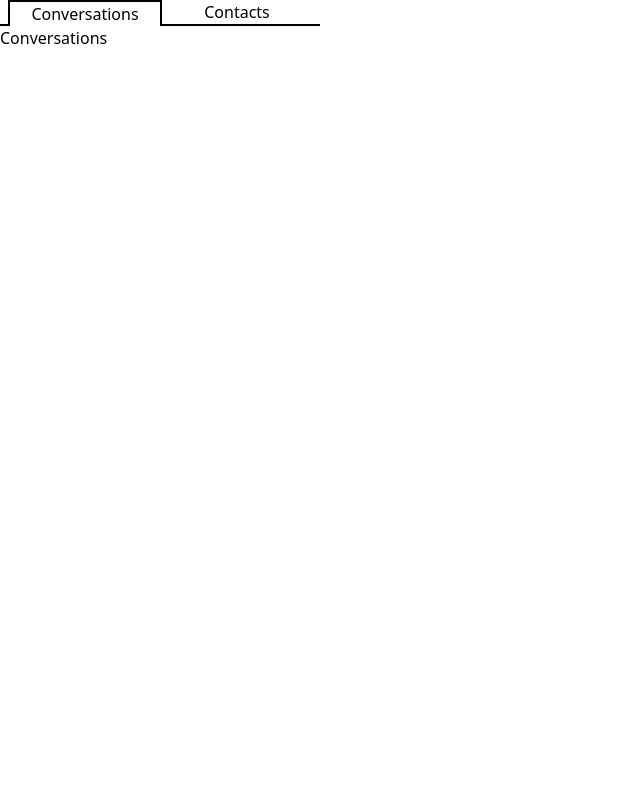
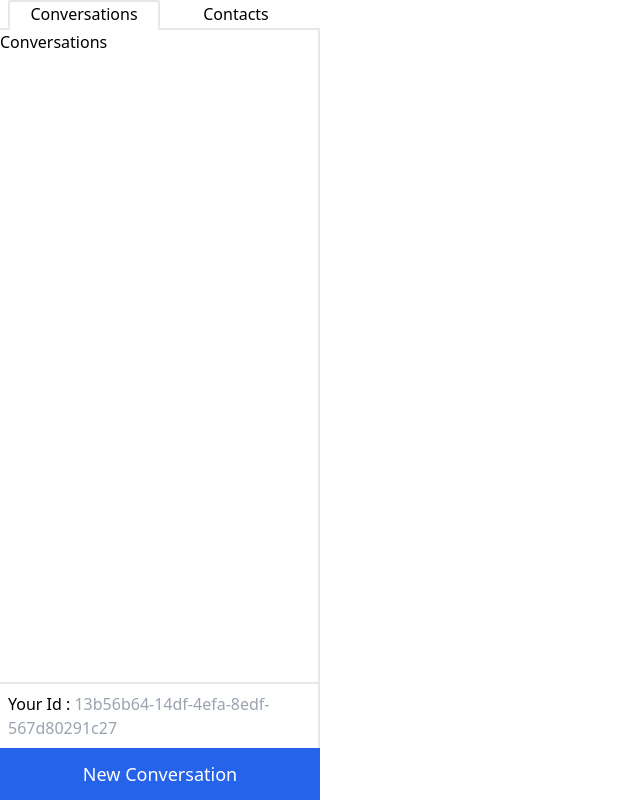
Before and after one commit to adam-belahouane/ChatApp-client, a React (Create React App) app: page / in a window 1280 px wide. Both pictures are taken after typing "Sample" into the empty fields and a click on the button "Sign up". Shown: the whole page, without its empty margins (0-640 px from the left). Built offline with nearby package versions, Linux system fonts and the light colour scheme; the HTML template or start-up script is replaced by a standard one.

Commit message:
contacts modal and context provider

```diff
--- a/src/App.tsx
+++ b/src/App.tsx
@@ -2,14 +2,21 @@ import React from 'react';
 import Login from './pages/Login';
 import useLocalStorage from './hooks/useLocalStorage';
 import Dashboard from './pages/Dashboard';
+import ContactsProvider from './Contexts/ContactsProvider';
 
 
 
 function App() {
-  const [id, setId] = useLocalStorage('id' , null)
+  const [id, setId] = useLocalStorage('id', null)
+
+  const dashboard = (
+    <ContactsProvider>
+      <Dashboard id={id} />
+    </ContactsProvider>
+  )
 
   return (
-    id ? <Dashboard id={id}/> : <Login setId={setId} />
+    id ? dashboard : <Login setId={setId} />
   )
 }
 
--- /dev/null
+++ b/src/Contexts/ContactsProvider.tsx
@@ -0,0 +1,29 @@
+import React, { useContext } from 'react'
+import useLocalStorage from '../hooks/useLocalStorage'
+
+const ContactsContext : any = React.createContext({})
+
+export function useContacts() : any {
+    return useContext(ContactsContext)
+}
+
+interface ContactI {
+    id: string,
+    name: string
+}
+
+export default function ContactsProvider({ children }: {children : React.ReactNode }) {
+
+    const [Contacts, setContacts] = useLocalStorage('Contacts', [])
+
+    function createContact(id : string, name: string) {
+        setContacts((prevContacts : ContactI[]) => {
+            return [ ...prevContacts, {id, name}]
+        })
+    }
+    return (
+        <ContactsContext.Provider value={{ Contacts, createContact }}>
+            {children}
+        </ContactsContext.Provider>
+    )
+}
--- /dev/null
+++ b/src/components/NewContactModal.tsx
@@ -0,0 +1,42 @@
+import React, { useRef } from "react"
+import { useContacts } from "../Contexts/ContactsProvider"
+
+
+function NewContactModal({ setIsOpen }: { setIsOpen: React.Dispatch<React.SetStateAction<boolean>> }) {
+    const idRef : React.RefObject<HTMLInputElement> = useRef(null)
+    const nameRef : React.RefObject<HTMLInputElement> = useRef(null)
+    const { createContact } = useContacts()
+    function handleSubmit(e : React.FormEvent<HTMLFormElement>) {
+        e.preventDefault()
+
+        createContact(idRef.current?.value, nameRef.current?.value)
+
+
+        setIsOpen(false)
+    }
+    return (
+        <div className={`fixed inset-0 flex items-center justify-center bg-opacity-50 bg-black z-50`}>
+            <div className="bg-white p-8 rounded w-1/2">
+                <h2 className="text-xl font-semibold mb-4">Create Contact</h2>
+                <form onSubmit={handleSubmit}>
+                    <h3>Id</h3>
+                    <input type="text" required ref={idRef}/>
+                    <h3>Name</h3>
+                    <input type="text" required ref={nameRef} />
+                    <div className="flex w-full justify-between">
+                        <button type="submit" className="mt-4 px-4 py-2 rounded w-[45%] bg-blue-300 hover:bg-blue-400">
+                            Create
+                        </button>
+                        <button onClick={() => setIsOpen(false)} className="mt-4 px-4 py-2 rounded w-[45%] bg-gray-300 hover:bg-gray-400">
+                            Close
+                        </button>
+                    </div>
+
+                </form>
+
+            </div>
+        </div>
+    )
+}
+
+export default NewContactModal
--- /dev/null
+++ b/src/components/NewConversationModal.tsx
@@ -0,0 +1,17 @@
+
+
+function NewConversationModal({setIsOpen}: {setIsOpen: React.Dispatch<React.SetStateAction<boolean>>}) {
+    return (
+        <div className={`fixed inset-0 flex items-center justify-center z-50`}>
+            <div className="bg-white p-8 rounded shadow-lg w-64">
+                <h2 className="text-xl font-semibold mb-4">Modal Title</h2>
+                <p>Cons</p>
+                <button onClick={() => setIsOpen(false)} className="mt-4 px-4 py-2 bg-gray-300 hover:bg-gray-400">
+                    Close
+                </button>
+            </div>
+        </div>
+    )
+}
+
+export default NewConversationModal
--- a/src/components/Sidebar.tsx
+++ b/src/components/Sidebar.tsx
@@ -1,36 +1,50 @@
 import react, {useState} from "react"
 import Conversations from "./Conversations"
 import Contacts from "./Contacts"
+import NewConversationModal from "./NewConversationModal"
+import NewContactModal from "./NewContactModal"
 
 
-function Sidebar() {
+function Sidebar({id} : {id : string}) {
 
     const [tab, setTab] = useState<String>("Conversations")
+    const [isOpen, setIsOpen] = useState<boolean>(false)
 
     function activeTab(str: string, isContent: boolean) {
         if(str === tab){
-            if(isContent) return "absolute w-full top-0 bg-white"
-            return "border-2 border-black relative"
+            if(isContent) return "absolute w-full top-0 pb-1 bg-white"
+            return "border-gray-200"
         }
+
+        if(!isContent) return "border-transparent"
 
         return ""
     }
 
     return (
         <div className="flex flex-col w-1/4 h-full">
-            <div className="flex flex-row border-b-2 border-black px-2">
-                <button onClick={() => setTab("Conversations")} className={`${activeTab("Conversations", false)} flex-1`}>
+            <div className="flex flex-row px-2">
+                <button onClick={() => setTab("Conversations")} className={`border-2 relative rounded-sm ${activeTab("Conversations", false)} flex-1`}>
                     <div className={`${activeTab("Conversations", true)}`}>Conversations</div>
                 </button>
-                <button onClick={() => setTab("Contacts")}  className={`${activeTab("Contacts", false)} flex-1`}>
+                <button onClick={() => setTab("Contacts")}  className={`border-2 relative rounded-sm ${activeTab("Contacts", false)} flex-1`}>
                     <div className={`${activeTab("Contacts", true)}`}>Contacts</div>
                 </button>
             </div>
-            <div>
+            <div className="border-t-2 border-r-2 border-gray-200 h-full">
                 {
                     tab === "Conversations"? <Conversations/> : <Contacts/>
                 }
             </div>
+            <div className="p-2 border-t-2 border-r-2 border-gray-200">
+                Your Id : <span className="text-gray-400">{id}</span>
+            </div>
+            <button onClick={() => setIsOpen(true)} className="bg-blue-600 text-lg text-white p-3 hover:bg-blue-950">
+                New {tab == "Conversations"? "Conversation" : "Contact"}
+            </button>
+            {
+                isOpen?tab === "Conversations"?<NewConversationModal setIsOpen={setIsOpen}/>:<NewContactModal setIsOpen={setIsOpen}/>: <></>
+            }
         </div>
     )
 }
--- a/src/pages/Dashboard.tsx
+++ b/src/pages/Dashboard.tsx
@@ -4,7 +4,7 @@ import Sidebar from "../components/Sidebar";
 export default function Dashboard({id} : {id: string}) {
     return(
         <div className="h-[100vh]">
-            <Sidebar />
+            <Sidebar id={id} />
         </div>
     )
 }
```
